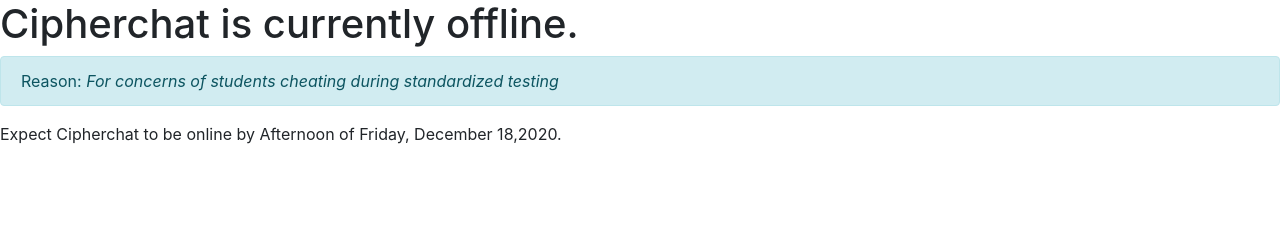
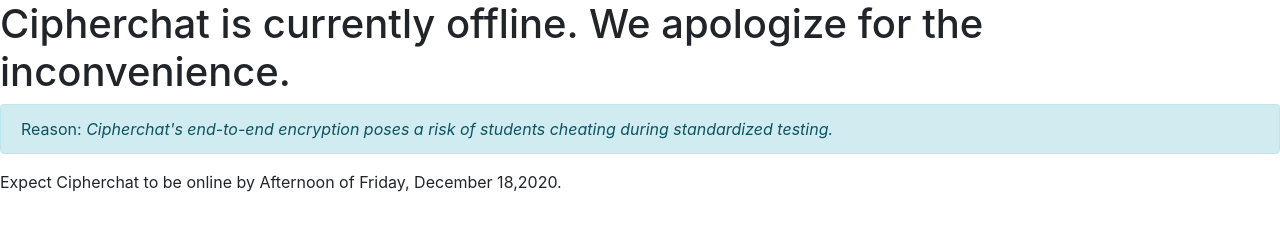
Before and after one commit to avidcoder123/cipherchat-error, a plain HTML site: page index.html in a window 1280 px wide. Drawn offline with nearby package versions, Linux system fonts and the light colour scheme.

Commit message:
Update index.html

```diff
--- a/index.html
+++ b/index.html
@@ -5,10 +5,10 @@
     <link rel="stylesheet" href="https://stackpath.bootstrapcdn.com/bootstrap/4.5.2/css/bootstrap.min.css" integrity="sha384-JcKb8q3iqJ61gNV9KGb8thSsNjpSL0n8PARn9HuZOnIxN0hoP+VmmDGMN5t9UJ0Z" crossorigin="anonymous">
   </head>
   <body>
-    <h1>Cipherchat is currently offline.</h1>
+    <h1>Cipherchat is currently offline. We apologize for the inconvenience.</h1>
     <div class="alert alert-info">
       Reason:
-      <i>For concerns of students cheating during standardized testing</i>
+      <i>Cipherchat's end-to-end encryption poses a risk of students cheating during standardized testing.</i>
     </div>
     Expect Cipherchat to be online by Afternoon of Friday, December 18,2020.
   </body>
```
